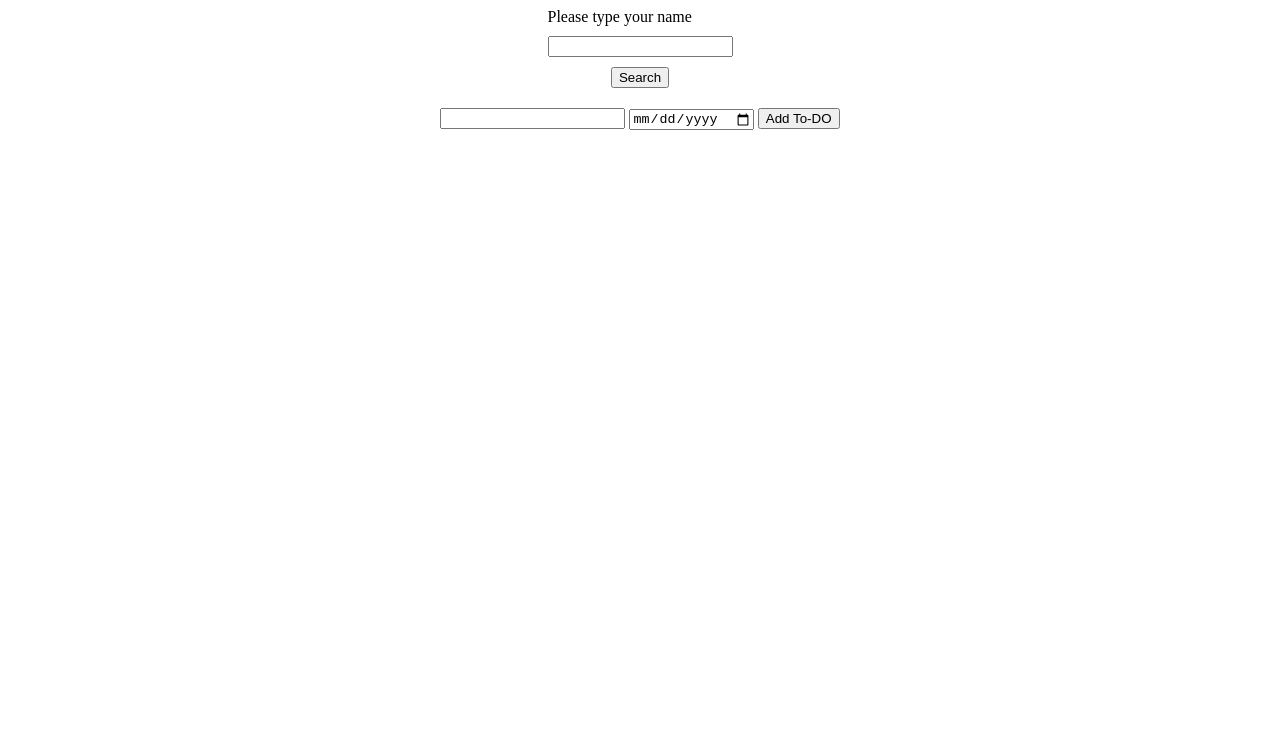
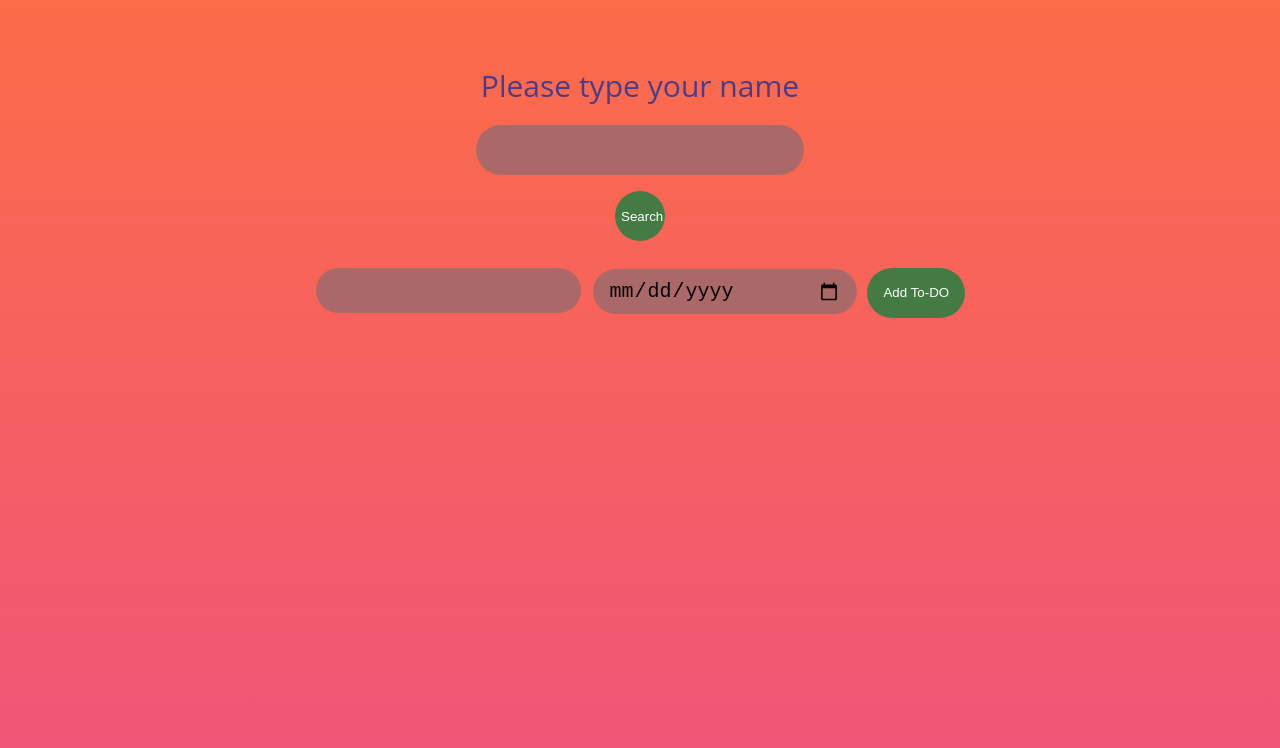
Before and after one commit to arshakmm/todo, a plain HTML site: page index.html in a window 1280 px wide. Both pictures are taken after typing "Sample" into the empty fields and a click on the button "Search". Drawn offline with Linux system fonts and the light colour scheme.

Commit message:
added continuation files

```diff
--- a/index.html
+++ b/index.html
@@ -7,11 +7,11 @@
     <link rel="stylesheet" href="./styles.css">
     <title>ToDo</title>
 </head>
-<body>
-    <div>
+<body class="wrapper">
+    <div >
         <div class="nameWrapper">
             <div>
-                <div>
+                <div  class="name_header">
                     Please type your name
                 </div>
                 <input type="text" id="name_input"/>
@@ -30,6 +30,9 @@
         <div class="todos" id="currToDos">
             <div id="toDoList">
 
+
+
+
             </div>
         </div>
     </div>
--- a/script.js
+++ b/script.js
@@ -18,6 +18,61 @@ let todo = {
 //To-DO
 const toDoListDiv = document.getElementById('toDoList');
 const toDoListDivWrapper  = document.getElementById('currToDos');
+
+// Delite
+
+const deleteTodo = document.createElement("button")
+
+deleteTodo.innerHTML = 'Delete'
+
+deleteTodo.addEventListener('click', closeTodo)
+
+
+
+function closeTodo () {
+
+        let div = this.parentElement;
+        div.style.display = "none";
+
+}
+
+
+
+// deleteTodo.className = 'close';
+
+// deleteTodo.addEventListener('click', closeTodolist)
+// function closeTodolist (e) {
+
+//         if (e.target.nodeName !== 'A') { return };
+//         const dataNum = e.target.dataset.num;
+//         toDoInput.splice(dataNum, 1);
+
+
+// // }
+// let  close = document.getElementsByTex('close')
+
+
+// for (let i =0; i <  close.length;  i++) {
+//     close[i].onclick = function() {
+//         var div = this.parentElement;
+//         div.style.display = "none";
+//       }
+// }
+
+
+
+
+//     const deleteTodo = document.getElementById('delTodo')
+
+//     deleteTodo.addEventListener('click', (event) => {
+//         toDoListDiv = toDoListDiv.filter( (item)  =>{
+//             return item.event != event;
+
+
+//         })
+
+//     })
+
 
 nameInput.addEventListener('change', (event) => {
     currentSearchName = ''
@@ -114,7 +169,7 @@ async function toDoListShowing () {
     if(JSON.parse(toDoList) && Object.entries(JSON.parse(toDoList)).length > 0 && JSON.parse(toDoList)[currentSearchName]){
         toDoListDivWrapper.style.display = 'flex'
         for(let i = 0; i < JSON.parse(toDoList)[currentSearchName].length; i++ ){
-            const currentColoredDivs = checkFieldsAndStyling(JSON.parse(toDoList)[currentSearchName][i].date, JSON.parse(toDoList)[currentSearchName][i].todoValue)
+             const currentColoredDivs = checkFieldsAndStyling(JSON.parse(toDoList)[currentSearchName][i].date, JSON.parse(toDoList)[currentSearchName][i].todoValue)
             currentValues += currentColoredDivs
         }
 
@@ -123,20 +178,20 @@ async function toDoListShowing () {
 }
 
 
-function checkFieldsAndStyling(date, value) {
+function checkFieldsAndStyling(date, value, ) {
     const currDay = new Date().getDate()
     const dayInData = date.slice(date.length -2)
 
     const withoutZeroDate = dayInData[0] === '0' ? dayInData.slice(1) : dayInData
-    if(currDay > Number(withoutZeroDate)){
-        return `<div style="color: green">${value} - ${date}</div>`
+   if(currDay > Number(withoutZeroDate)){
+        return `<div class ="aaa" style="color: green">${value  } - ${date}         </div>`
     }
-    if(currDay < Number(withoutZeroDate)){
-        return `<div style="color: red">${value} - ${date}</div>`
+   if(currDay < Number(withoutZeroDate)){
+        return `<div style="color: blue">${value  } - ${date}        </div>`
     }
 
-    if(currDay === Number(withoutZeroDate)){
-        return `<div style="color: yellow">${value} - ${date}</div>`
+   if(currDay === Number(withoutZeroDate)){
+        return `<div style="color: yellow">${value  } - ${date}       </div>`
     }
 
 }
--- a/styles.css
+++ b/styles.css
@@ -1,15 +1,97 @@
+.wrapper{
+    font-size: 15px;
+    font-family: 'Open Sans', sans-serif;
+    color: #444;
+    background-color: #fefefe;
+    background-image: linear-gradient(#fc6c48 0%, #ef5081 100%);
+    background-repeat: no-repeat;
+    background-size: cover;
+    padding: 50px 20px;
+    margin: 0;
+    min-height: 100vh;
+    position: relative;
+}
+
 .nameWrapper{
+    text-align: center;
     display: flex;
     justify-content: center;
 }
+
+.name_header{
+    font-size: 30px;
+    color: darkslateblue;
+    padding: 15px;
+}
+
+#name_input{
+    padding: 0.5rem 1rem;
+    height: 2.125rem;
+    width: 18.526rem;
+    outline: none;
+    border: none;
+    background-color: rgb(171, 104, 104);
+    font-size: 1.25rem;
+    margin: 0.25rem;
+    border-radius: 1.56rem;
+}
+
+
+
 .search_button{
     display: flex;
     justify-content: center;
     margin-top: 10px;
+
+}
+
+#search_btn{
+    height: 3.125rem;
+    width: 3.125rem;
+    border-radius: 1.56rem;
+    outline: none;
+    border: none;
+    margin: 0.156rem;
+    cursor: pointer;
+    background-color: rgb(68, 123, 68);
+    color: rgb(255,255,255);
 }
 .nameWrapper>div>input{
     margin-top: 10px;
 }
+#todo{
+    padding: 0.5rem 1rem;
+    height: 1.825rem;
+    width: 14.526rem;
+    outline: none;
+    border: none;
+    background-color: rgb(171, 104, 104);
+    font-size: 1.25rem;
+    margin: 0.25rem;
+    border-radius: 1.56rem;
+}
+#date_input{
+    padding: 0.5rem 1rem;
+    height: 1.825rem;
+    width: 14.526rem;
+    outline: none;
+    border: none;
+    background-color: rgb(171, 104, 104);
+    font-size: 1.25rem;
+    margin: 0.25rem;
+    border-radius: 1.56rem;
+}
+ #add{
+    height: 3.125rem;
+    width: 6.125rem;
+    border-radius: 1.56rem;
+    outline: none;
+    border: none;
+    margin: 0.156rem;
+    cursor: pointer;
+    background-color: rgb(68, 123, 68);
+    color: rgb(255,255,255);
+ }
 .add_todo_wrapper{
     display: none;
     justify-content: center;
@@ -22,4 +104,5 @@
 }
 .todos > div > div {
     margin-top: 5px;
+    font-size: 20px;
 }
```
